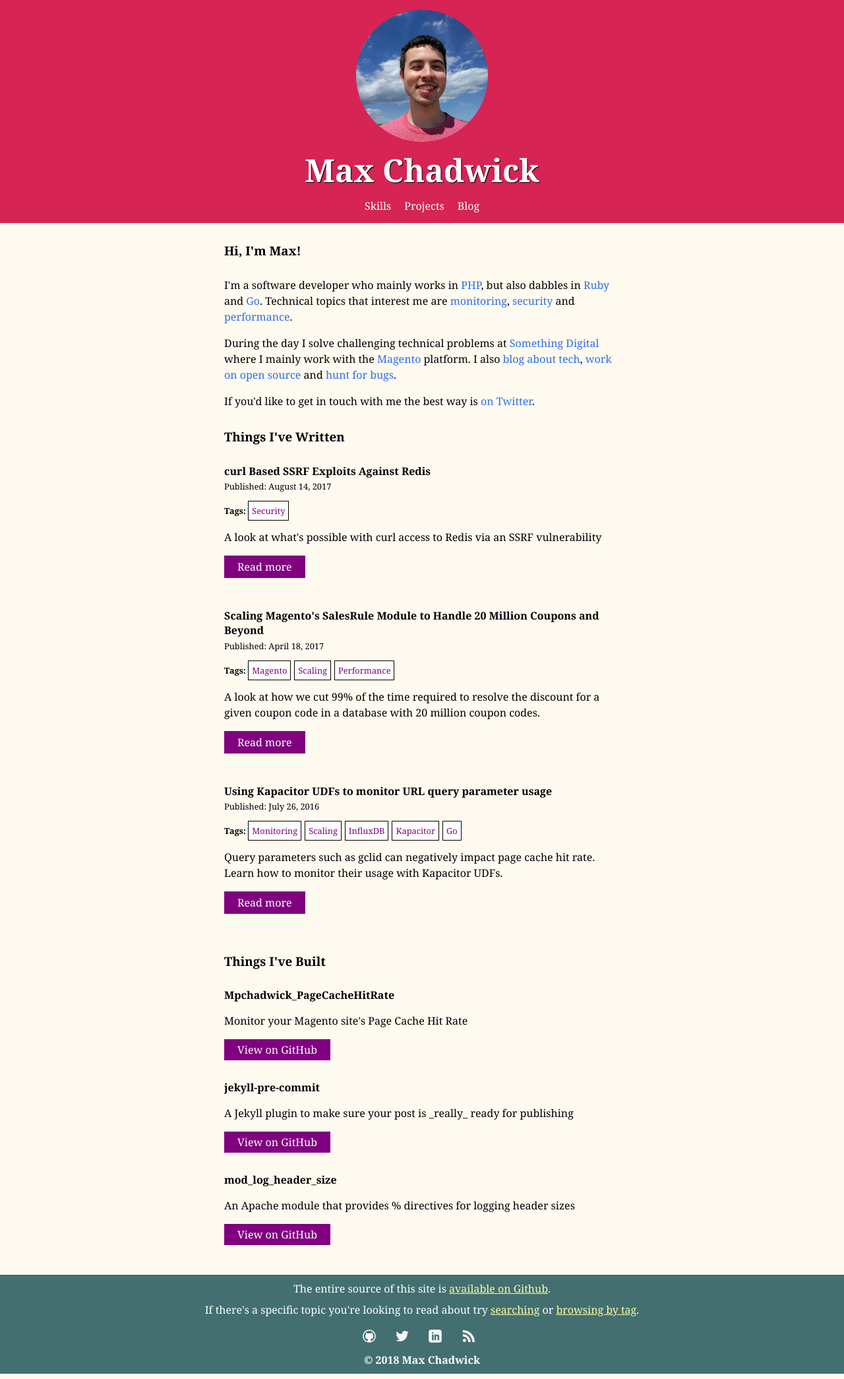
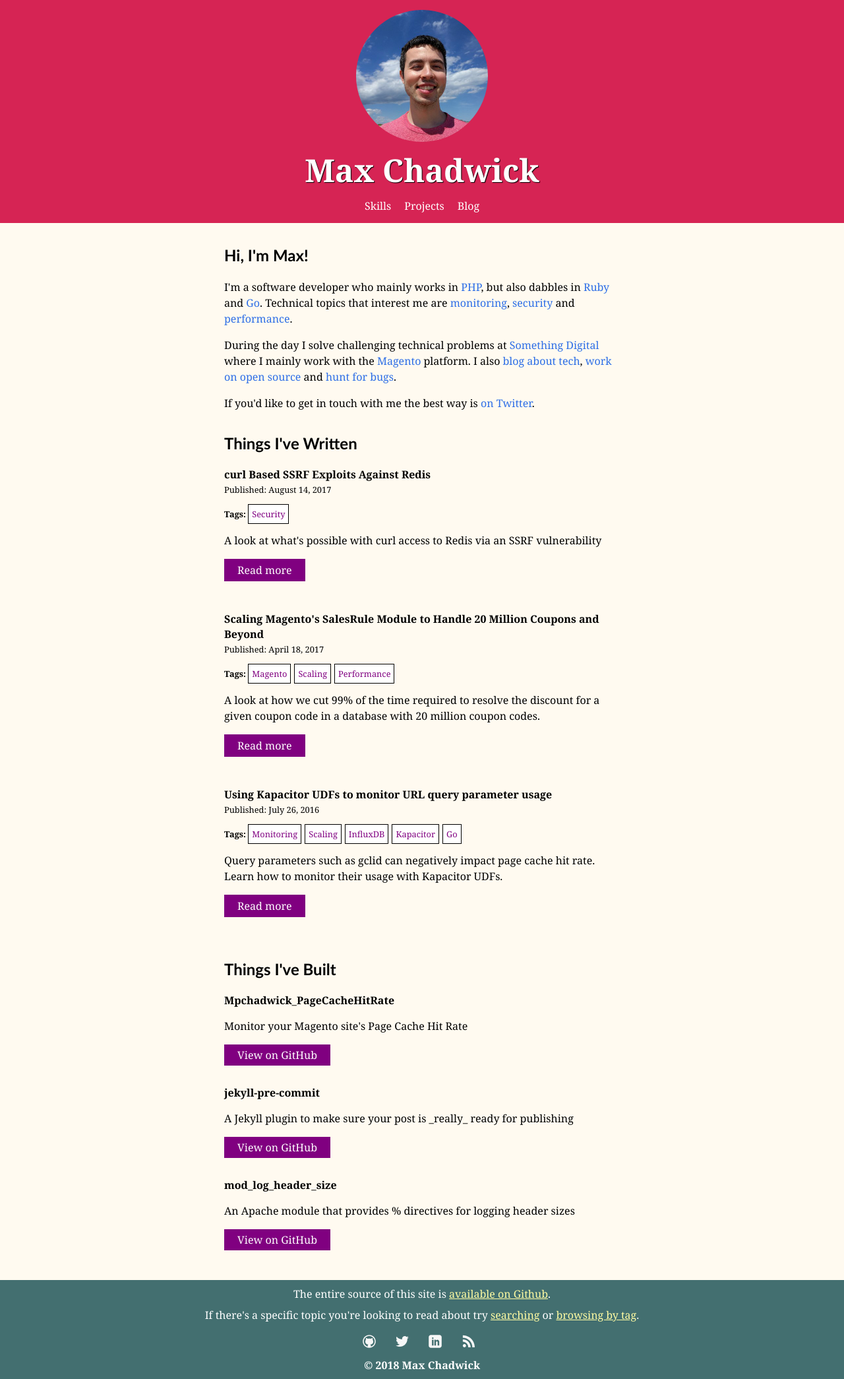
Before and after one commit to mpchadwick/mpchadwick.github.io, a Jekyll site: the page built from index.html, in a window 1280 px wide. Shown: the whole page at 66% size. Built offline with Jekyll 4.4.1, drawn with Linux system fonts in a browser that asks for light colours.

Commit message:
Use <h2>s

```diff
--- a/_sass/_home.scss
+++ b/_sass/_home.scss
@@ -88,7 +88,7 @@ body.home {
   }
 
   &__header {
-    margin-bottom: 1em;
+    margin-bottom: 0.5em;
     margin-top: 1em;
     padding-top: 10px;
     padding-bottom: 10px;
--- a/index.html
+++ b/index.html
@@ -15,13 +15,13 @@ include-social: true
         </ul>
     </div>
     <div class="home-featured-content-section">
-        <h3 class="home-featured-content-section__header">Hi, I'm Max!</h3>
+        <h2 class="home-featured-content-section__header">Hi, I'm Max!</h2>
         <p>I'm a software developer who mainly works in <a href="{{ site.baseurl }}/tags/#php">PHP</a>, but also dabbles in <a href="{{ site.baseurl }}/tags/#ruby">Ruby</a> and <a href="{{ site.baseurl }}/tags/#go">Go</a>. Technical topics that interest me are <a href="{{ site.baseurl }}/tags/#monitoring">monitoring</a>, <a href="{{ site.baseurl }}/tags/#security">security</a> and <a href="{{ site.baseurl }}/tags/#performance">performance</a>.</p>
         <p>During the day I solve challenging technical problems at <a href="https://www.somethingdigital.com/">Something Digital</a> where I mainly work with the <a href="{{ site.baseurl }}/tags/#magento">Magento</a> platform. I also <a href="{{ site.baseurl }}/blog">blog about tech</a>, <a href="https://github.com/mpchadwick">work on open source</a> and <a href="https://bugcrowd.com/mpchadwick">hunt for bugs</a>.</p>
         <p>If you'd like to get in touch with me the best way is <a href="https://twitter.com/maxpchadwick">on Twitter</a>.</p>
     </div>
     <div class="home-featured-content-section home-featured-content-section--blog">
-        <h3 class="home-featured-content-section__header">Things I've Written</h3>
+        <h2 class="home-featured-content-section__header">Things I've Written</h2>
         <ul class="home-featured-content-section__list">
             {% assign selected_posts = site.posts | where:"selected","true" %}
             {% for post in selected_posts %}
@@ -45,7 +45,7 @@ include-social: true
         </ul>
     </div>
     <div class="home-featured-content-section">
-        <h3 class="home-featured-content-section__header">Things I've Built</h3>
+        <h2 class="home-featured-content-section__header">Things I've Built</h2>
         {% assign selected_projects = site.projects | where:"selected","true" | sort: 'position' %}
         {% for project in selected_projects %}
         <h4><a href="{{ project.url }}">{{ project.title }}</a></h4>
```
